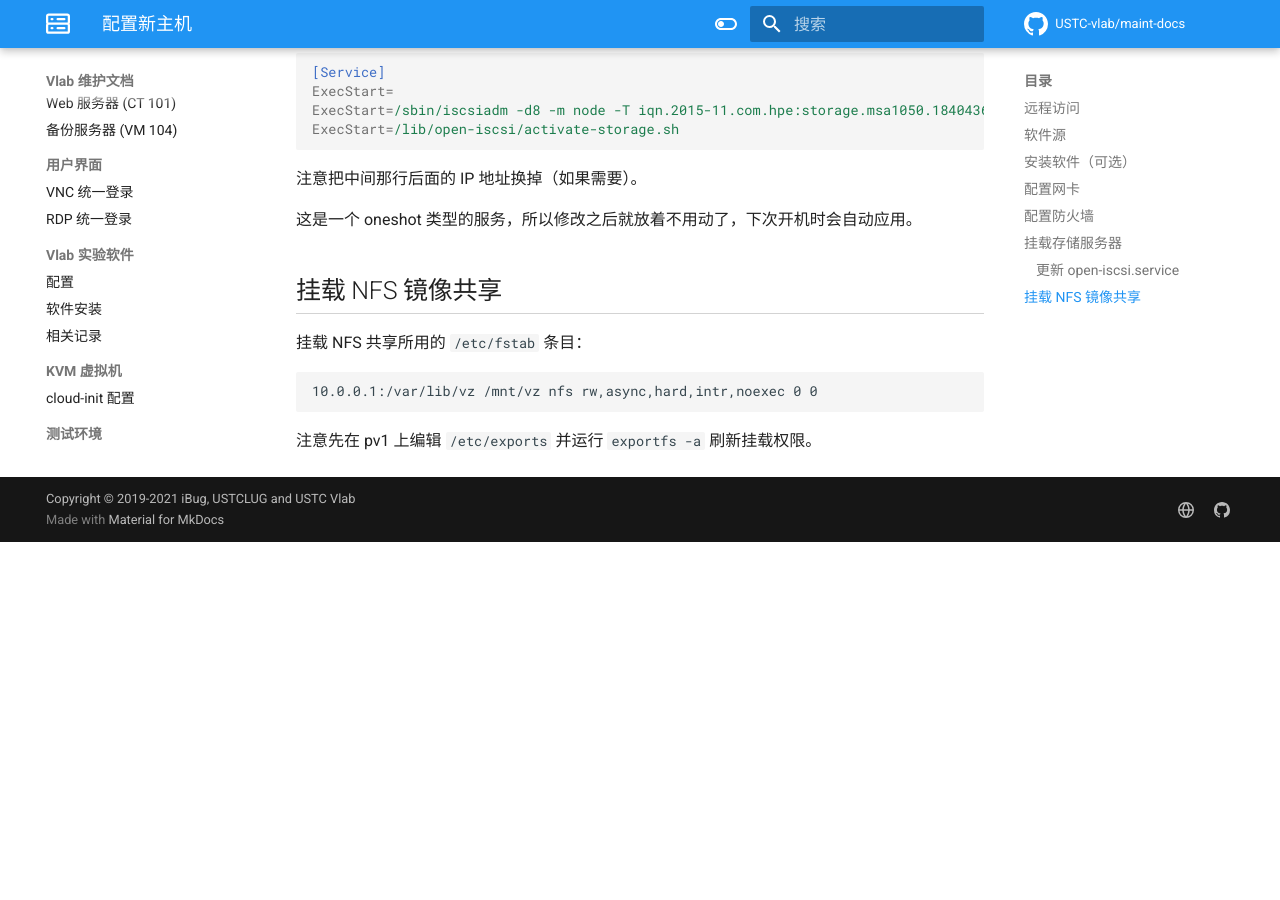
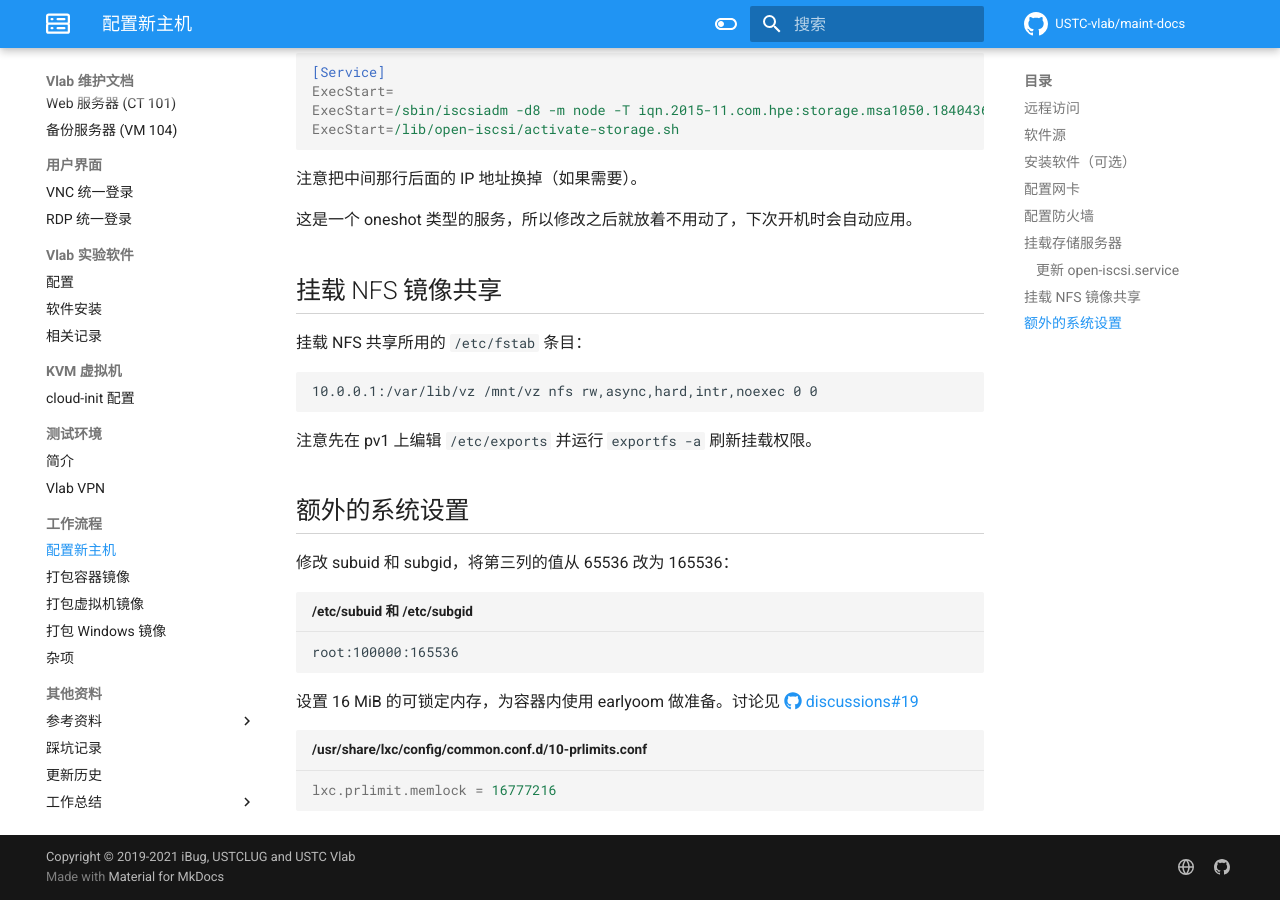
Before and after one commit to USTC-vlab/maint-docs, an MkDocs documentation site: the page built from docs/workflow/new-host.md, in a window 1280 px wide and 900 px high, scrolled down 1953 px. Built offline with MkDocs 1.6.1 and Material for MkDocs 9.7.7, drawn with Linux system fonts in a browser that asks for light colours; comment, search, counter and statistics services are not loaded; before the commit the page ends 2495 px from its top, so only the background shows below that.

Commit message:
new-host: Add /etc/{subuid,subgid} and lxc.mem.prlimit

````diff
--- a/docs/workflow/new-host.md
+++ b/docs/workflow/new-host.md
@@ -84,3 +84,17 @@
 ```
 
 注意先在 pv1 上编辑 `/etc/exports` 并运行 `exportfs -a` 刷新挂载权限。
+
+## 额外的系统设置
+
+修改 subuid 和 subgid，将第三列的值从 65536 改为 165536：
+
+```text title="/etc/subuid 和 /etc/subgid"
+root:100000:165536
+```
+
+设置 16 MiB 的可锁定内存，为容器内使用 earlyoom 做准备。讨论见 [:fontawesome-brands-github: discussions#19](https://github.com/USTC-vlab/discussions/issues/19)
+
+```dosini title="/usr/share/lxc/config/common.conf.d/10-prlimits.conf"
+lxc.prlimit.memlock = 16777216
+```
````
Also changed, not shown: docs/testing/devvpn.md (+1 -1 lines).
